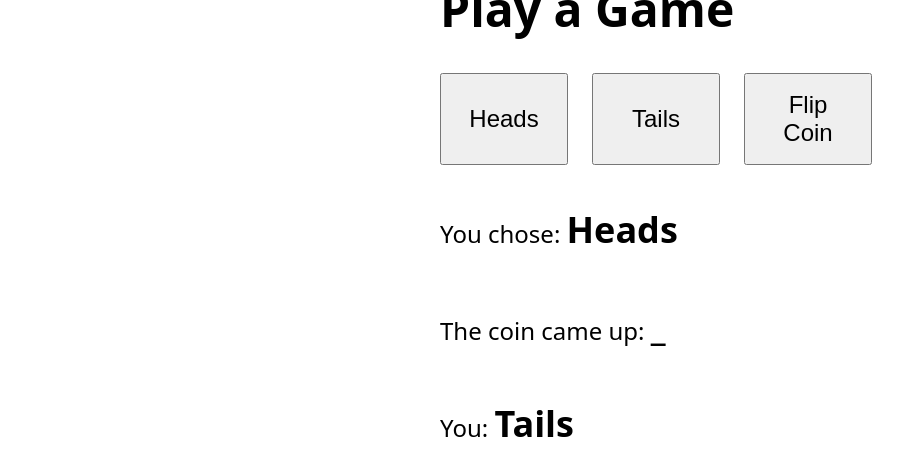
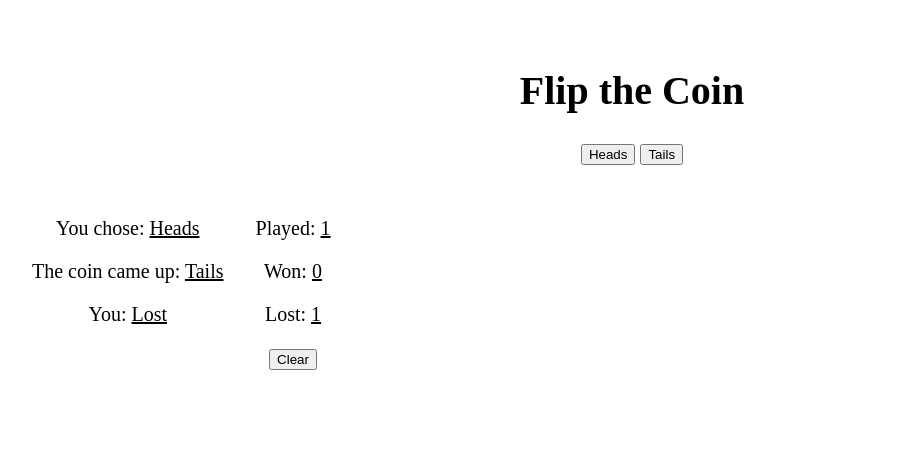
Before and after one commit to cjulia-5/coin-toss, a plain HTML site: page index.html in a window 1280 px wide. Both pictures are taken after a click on the button "Heads". Shown: the whole page, without its empty margins (8-911 px from the left). Drawn offline with Linux system fonts and the light colour scheme.

Commit message:
updates done in class off of both of the professors uploads to github. as of right now, it doesnt work.

```diff
--- a/css/custom.css
+++ b/css/custom.css
@@ -1,31 +1,33 @@
-*, *::before, *::after {
-    box-sizing: border-box;
-}
-body {
-	font-family: system-ui,'Segoe UI',Roboto,Helvetica,Arial,sans-serif,'Apple Color Emoji','Segoe UI Emoji';
-    font-size: 1.5rem;
+img {
+    width: 180px;
+    height: auto;
 }
 main {
-    width: 30vw;
-    height: 50vh;
-    margin: auto;
+    font-size: 125%;
     display: flex;
     flex-direction: column;
-    justify-content: center;
-    align-items: flex-start;
+    flex-basis: 90vw;
+    align-items: center;
+    padding: 2rem;
 }
-.inputs {
+.flex {
     display: flex;
-    gap: 1em;
+    gap: 2rem;
+}
+section {
+    margin-top: 2rem;
+    width: 100%;
+    text-align: center;
+}
+section span {
+    min-width: 50px;
+    text-decoration: underline;
+}
+hr {
+    height: 2px;
+    color: black;
+    width: 100%;
 }
 button {
-    min-width: 8rem;
-    padding: 1rem;
-    margin-bottom: 1rem;
     cursor: pointer;
-    font-size: 1em;
 }
-span {
-    font-size: 150%;
-    font-weight: bold;
-}
--- a/index.html
+++ b/index.html
@@ -4,20 +4,30 @@
     <meta charset="UTF-8">
     <meta name="viewport" content="width=device-width, initial-scale=1.0">
     <meta name="color-scheme" content="light dark">
-    <title>eg_demojs</title>
+    <title>Coin Toss Game</title>
     <link rel="stylesheet" href="css/custom.css">
 </head>
 <body>
     <main>
-        <h1>Play a Game</h1>
+        <h1>Flip the Coin</h1>
         <div class="inputs">
             <button onclick="flipCoin('Heads')">Heads</button>
             <button onclick="flipCoin('Tails')">Tails</button>
-            <button onclick="flipCoin()">Flip Coin</button>
+            <!-- <button onclick="flipCoin()">Flip Coin</button> -->
         </div>
-        <p>You chose: <span id="choice">_</span></p>
-        <p>The coin came up: <span id="flip">_</span></p>
-        <p>You: <span id="result">_</span></p>
+        <section class="flex">
+            <div class="current">
+                <p>You chose: <span id="choice">_</span></p>
+                <p>The coin came up: <span id="flip">_</span></p>
+                <p>You: <span id="result">_</span></p>
+            </div>
+            <div class="history">
+                <p>Played: <span id="played">_</span></p>
+                <p>Won: <span id="won">_</span></p>
+                <p>Lost: <span id="lost">_</span></p>
+                <button onclick="resetScore()">Clear</button>
+            </div>
+        </section>
     </main>
     <script src="js/logic.js"></script>
 </body>
--- a/js/logic.js
+++ b/js/logic.js
@@ -1,95 +1,57 @@
-// function flipCoin(x) {
-//     let pick = x; // pick is set to the passed-in parameter (from html)
-//     let choice = document.getElementById('choice'); // to show player choice
-//     let flip = document.getElementById('flip'); // to show flip result
-//     let result = document.getElementById('result'); // to show game result
+let gamesPlayed = 0;
+let gamesWon= 0;
+let gamesLost= 0;
 
-//     // Determines the face of the toss
-//     let randNum = Math.ceil(Math.random() * 2); // randomly a 1 or 2
-//     let toss; // to hold the toss result
-
-//     if (randNum === 1) {
-//         toss = 'heads';
-//     } else {
-//         toss = 'tails';
-//     }
-
-//     // determines the result of guess
-//     let status; // to hold the result of the guess
-//     if (pick === toss ) {
-//         status = "won";
-//     } else {
-//         status = 'lost';
-//     }
-
-//     // read-outs of all the results
-//     choice.innerText = pick;
-//     flip.innerText = toss;
-//     result.innerText = status;
-// }
-
-// // Shows how to pass a paremeter
-// function flipCoin(pick) {
-//     let choice = document.getElementById('choice');
-//     choice.innerText = pick;
-// }
-
-// function flipCoin() {
-//     let display = document.getElementById('flip');
-//     let randNum = Math.floor(Math.random() * 2) + 1;
-//     let toss;
-//     if (randNum == 1) {
-//         toss = 'tails';
-//     } else {
-//         toss = 'heads';
-//     }
-//     display.innerText = toss;
-//     console.log(randNum);
-// }
-
-// function flipCoin() {
-//     let display = document.getElementById('flip');
-//     let randNum = Math.floor(Math.random() * 2) + 1;
-//     display.innerText = randNum;
-//     console.log(randNum);
-// }
-
-// function flipCoin() {
-//     let display = document.getElementById('flip');
-//     // let randNum = Math.ceil(Math.random() * 4); // --> 1 to 4
-//     // let randNum = Math.ceil(Math.random() * 2); // --> 1 or 2
-//     // let randNum = Math.floor(Math.random() * 2); // --> 0 or 1
-//     // let randNum = Math.ceil(Math.random()); // rounds up to integer
-//     // let randNum = Math.floor(Math.random()); // rounds down to integer
-//     let randNum = Math.random(); // generates digits between 0 and 1
-//     display.innerText = randNum;
-
-//     // logs randNum in the console (browser inspector)
-//     console.log(randNum);
-// }
+let displayWon = document.getElementById('won');
+let displayLost = document.getElementById('lost');
+let displayPlayed = document.getElementById('played');
 
 function flipCoin(x) {
     let pick = x;
+    let choice = document.getElementById('choice');
+    let flip =document.getElementById('flip');
+    let result = document.getElementById('result');
 
-    let flip = document.getElementById('flip');
-    let choice =document.getElementById('choice');
-    let game = document.getElementById('result');
 
     let randNum = Math.ceil(Math.random() * 2);
+    let toss;
 
-    let face;
-
-    if (randNum == 1) {
-        face = "Heads";
+    if (randNum === 1) {
+        toss = 'Heads';
     } else {
-        face = "Tails";
+        toss = 'Tails';
     }
 
+    let status;
+    if (pick === toss ) {
+        status = "Won";
+        gamesWon++;
+    } else {
+        status = 'Lost';
+        gamesLost++;
+    }
 
+    gamesPlayed++;
 
-    result.innerText = face;
+    // read-outs of the game results
     choice.innerText = pick;
+    flip.innerText = toss;
+    result.innerText = status;
 
+    //updates game history
+    displayPlayed.innerText = gamesPlayed;
+    displayWon.innerText = gamesWon;
+    displayLost.innerText = gamesLost;
+
+    function resetScore() {
+        gamesPlayed = 0;
+        gamesWon = 0;
+        gamesLost = 0;
+
+        displayPlayed.innerText = gamesPlayed;
+        displayWon.innerText = gamesWon;
+        displayLost.innerText = gamesLost;
+    }
 
     console.log(randNum);
 }
```
